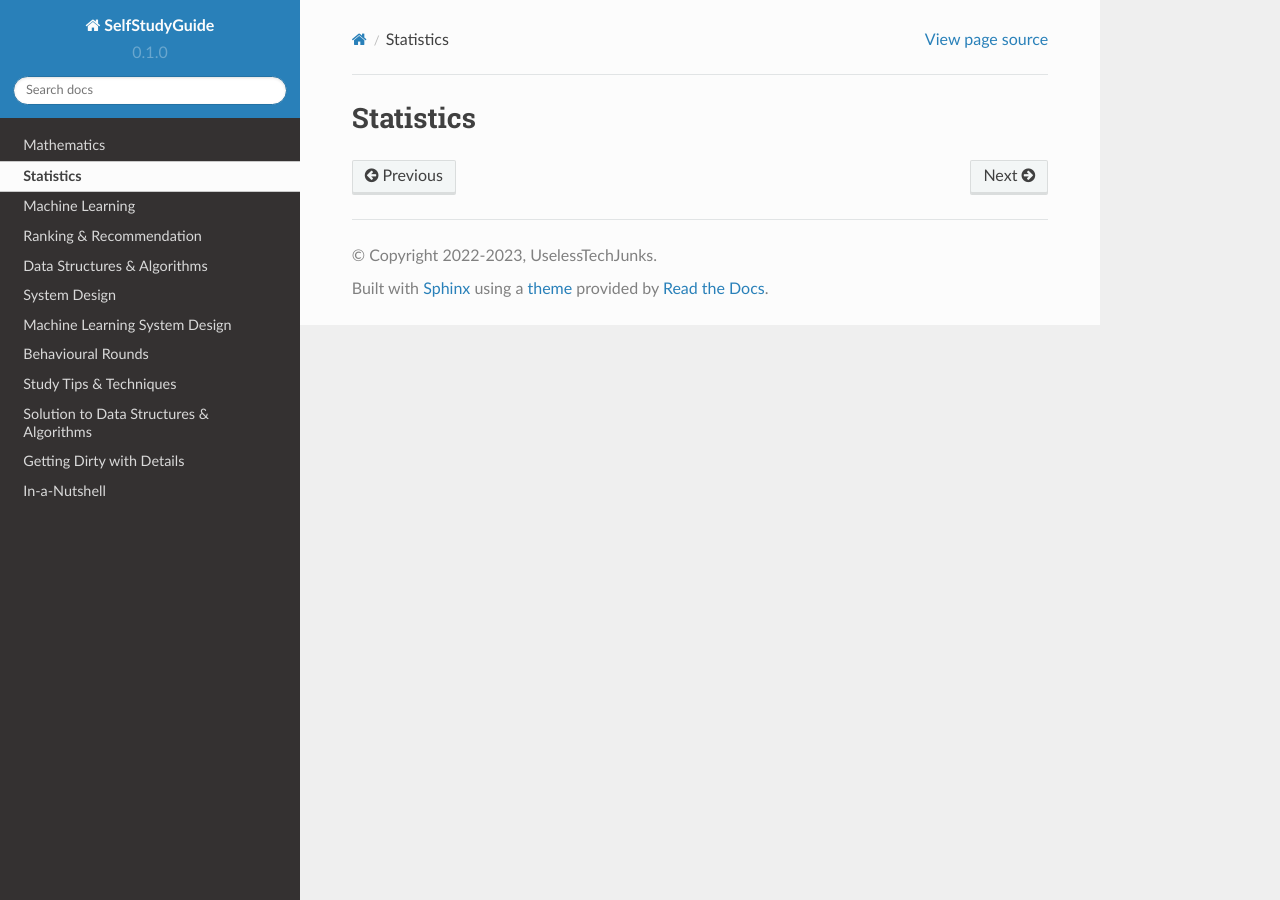
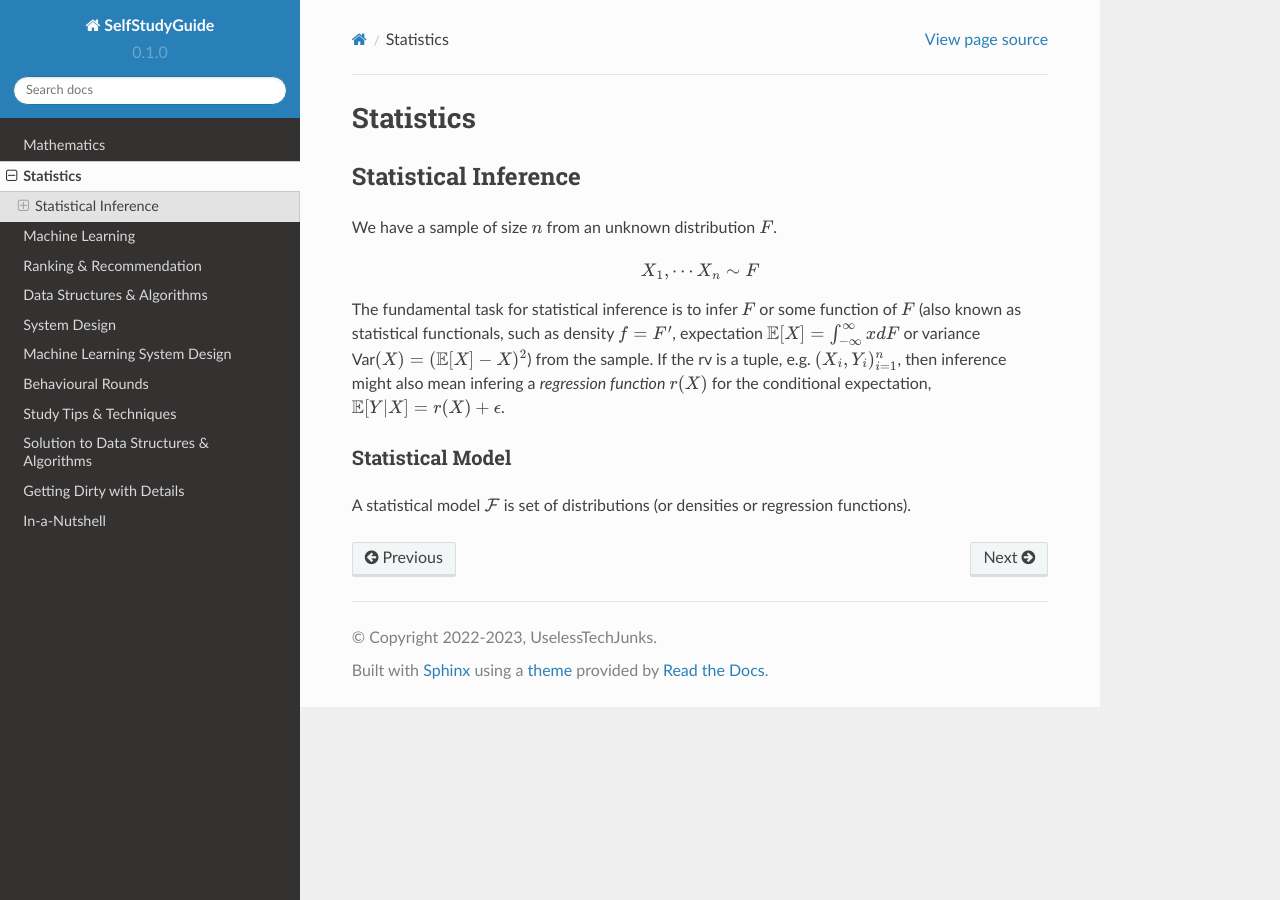
Before and after one commit to uselesstechjunks/leetcode, a Sphinx documentation site: the page built from docs/source/stat.rst, in a window 1280 px wide. Built offline with Sphinx 7.4.7 and the Read the Docs theme 2.0.0, drawn with Linux system fonts in a browser that asks for light colours.

```diff
--- a/docs/source/conf.py
+++ b/docs/source/conf.py
@@ -18,6 +18,7 @@ extensions = [
     'sphinx.ext.autosummary',
     'sphinx.ext.intersphinx',
     'sphinx_toolbox.collapse',
+    'sphinx.ext.mathjax',
 ]
 
 intersphinx_mapping = {
@@ -34,3 +35,9 @@ html_theme = 'sphinx_rtd_theme'
 
 # -- Options for EPUB output
 epub_show_urls = 'footnote'
+
+mathjax3_config = {
+    'chtml' : {
+        'mtextInheritFont' : 'true',
+    }
+}
--- a/docs/source/stat.rst
+++ b/docs/source/stat.rst
@@ -1,2 +1,17 @@
 Statistics
-========================================
+#####################
+
+Statistical Inference
+******************************
+
+We have a sample of size :math:`n` from an unknown distribution :math:`F`.
+
+.. math::
+    X_1,\cdots X_n \sim F
+
+The fundamental task for statistical inference is to infer :math:`F` or some function of :math:`F` (also known as statistical functionals, such as density :math:`f=F'`, expectation :math:`\mathbb{E}[X]=\int_{-\infty}^{\infty} x dF` or variance :math:`\text{Var}(X)=(\mathbb{E}[X]-X)^2`) from the sample. If the rv is a tuple, e.g. :math:`(X_i,Y_i)_{i=1}^n`, then inference might also mean infering a *regression function* :math:`r(X)` for the conditional expectation, :math:`\mathbb{E}[Y|X]=r(X)+\epsilon`.
+
+Statistical Model
+======================
+
+A statistical model :math:`\mathcal{F}` is set of distributions (or densities or regression functions).
```
